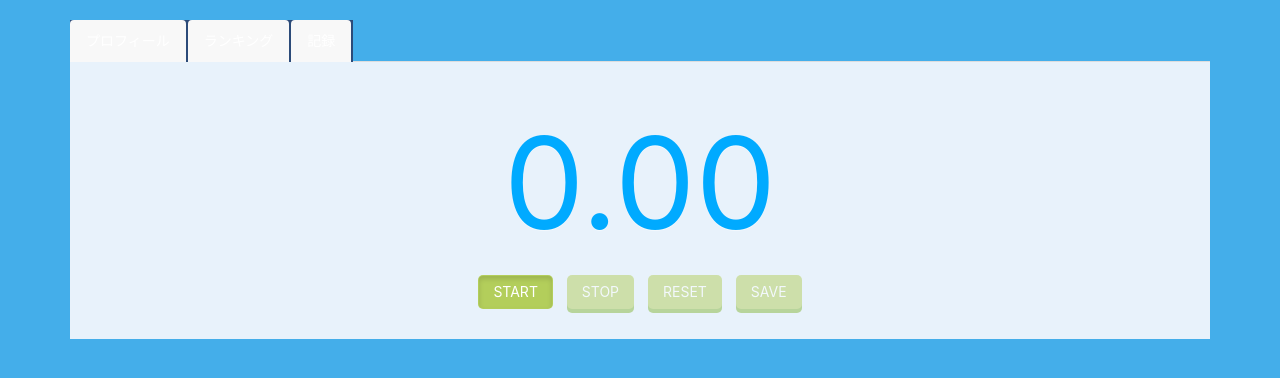
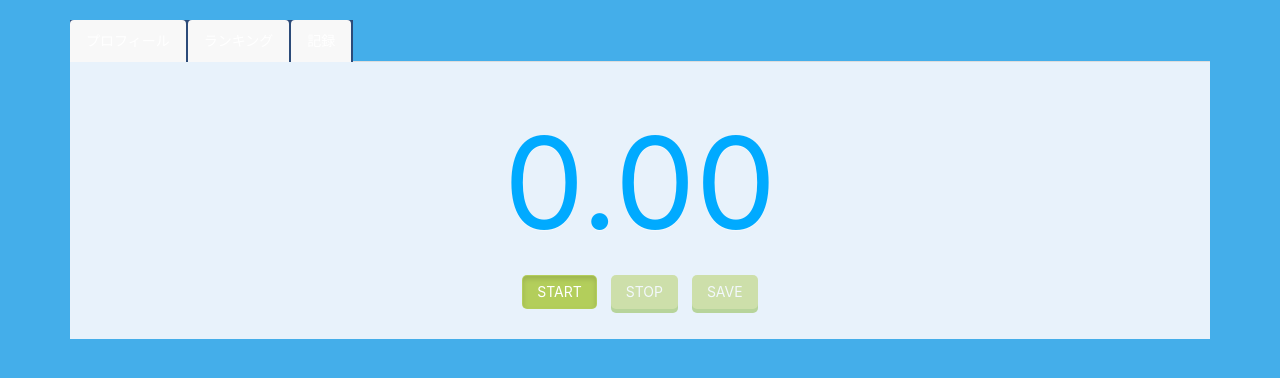
Before and after one commit to tetsu31415/StudyRival, a Django app: page /timer/ in a window 1280 px wide. Shown: the part 50-428 px from the top of the page. Run offline with Django 3.2, Linux system fonts and the light colour scheme; some libraries are stand-ins or nearby versions.

Commit message:
タイマーのRESETボタンを削除

```diff
--- a/app/templates/app/timer.html
+++ b/app/templates/app/timer.html
@@ -20,7 +20,6 @@
                 <div id="timerText">0.00</div>
                 <div id="start" class="btn active">START</div>
                 <div id="stop" class="btn inactive">STOP</div>
-                <div id="reset" class="btn active">RESET</div>
                 <div id="save" class="btn inactive">SAVE</div>
                 <form method="POST" class="post-form" id="time-form">{% csrf_token %}
                     {{ form.as_p }}
@@ -37,15 +36,13 @@
 
                 var startButton = document.getElementById('start');
                 var stopButton = document.getElementById('stop');
-                var resetButton = document.getElementById('reset');
                 var saveButton = document.getElementById('save');
                 var timerText = document.getElementById('timerText');
         //関数の定義////////////////////////////////////////////////
-                function setButtonState(start, stop, reset) {
+                function setButtonState(start, stop, save) {
                     startButton.className = start ? 'btn active' : 'btn inactive';
                     stopButton.className = stop ? 'btn active' : 'btn inactive';
-                    resetButton.className = reset ? 'btn active' : 'btn inactive';
-                    saveButton.className = reset ? 'btn active' : 'btn inactive';
+                    saveButton.className = save ? 'btn active' : 'btn inactive';
                 }
 
                 function start_func(){
@@ -62,6 +59,13 @@
                     elapsedTime += Date.now() - startTime;
                     clearTimeout(timerId);
                     setButtonState(true, false, true);
+                }
+
+                function save_func(){
+                    if(isRunning || elapsedTime==0) return;
+                    var form = document.getElementById('time-form');
+                    form.elements['time'].value = parseInt(elapsedTime/1000);
+                    form.submit();
                 }
 
                 function updateTimerText() {
@@ -81,18 +85,7 @@
 
                 stopButton.addEventListener('click', stop_func);
 
-                resetButton.addEventListener('click', function() {
-                    if (isRunning) return;
-                    timerText.innerHTML = '0.00';
-                    elapsedTime = 0;
-                    setButtonState(true, false, false);
-                });
-                 saveButton.addEventListener('click', function() {
-                    if(isRunning || elapsedTime==0) return;
-                    var form = document.getElementById('time-form');
-                    form.elements['time'].value = parseInt(elapsedTime/1000);
-                    form.submit();
-                })
+                saveButton.addEventListener('click', save_func);
         //////////////////////////////////////////////////////////
 
         //バックグラウンド処理を行わないようにする//////////////////
```
